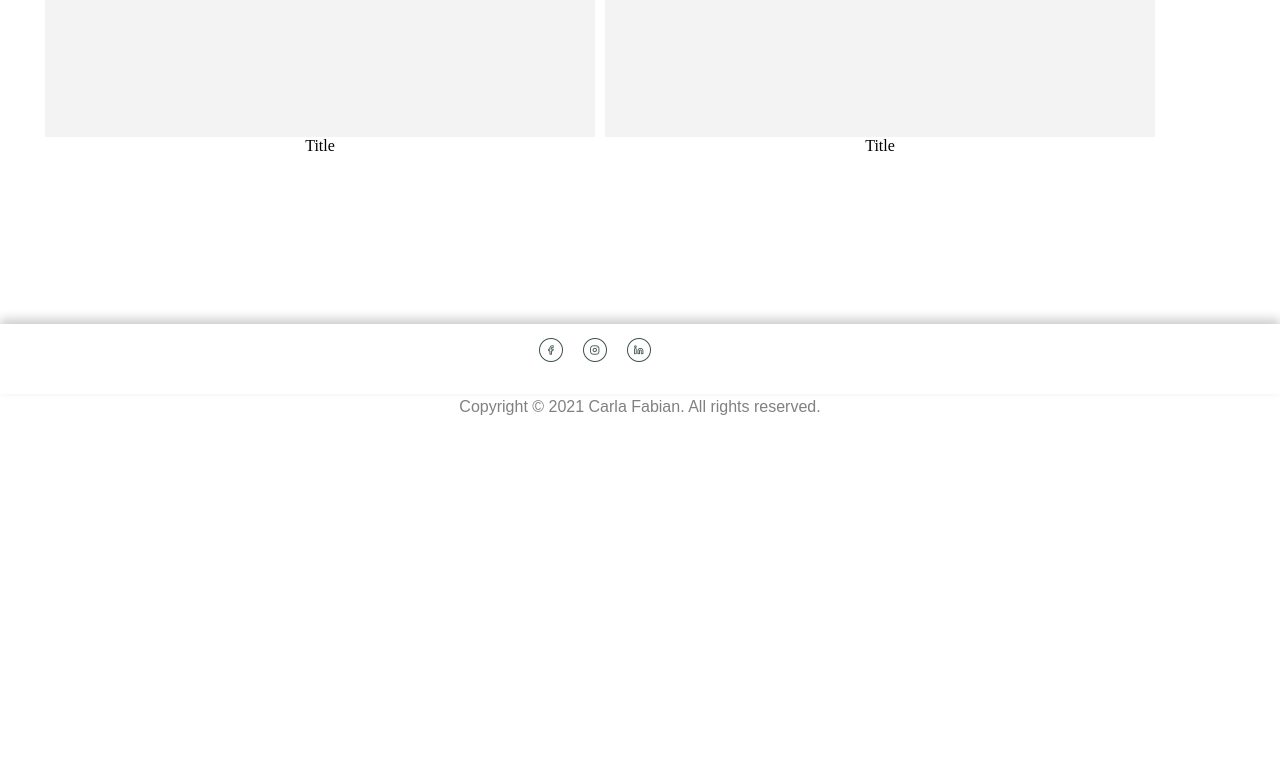
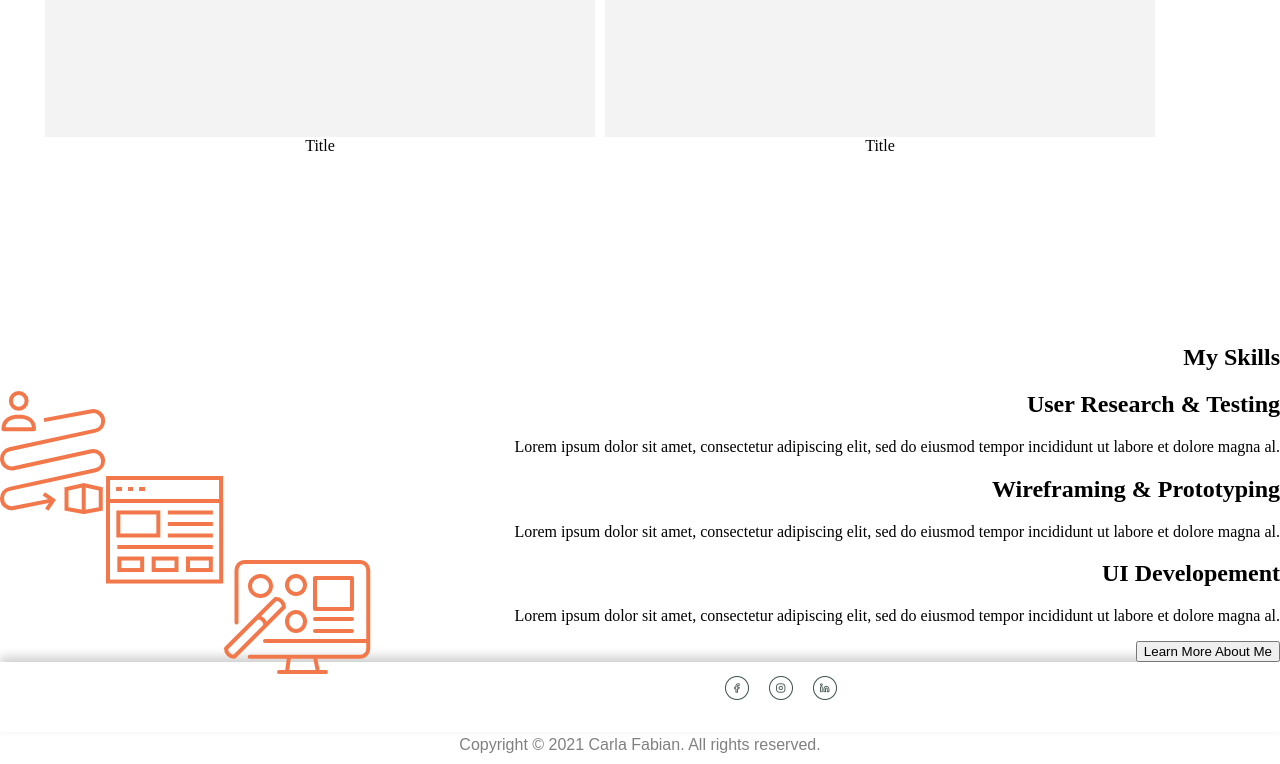
Before and after one commit to carlafab-pix/UX_UI_HW_18, a plain HTML site: page index.html in a window 1280 px wide. Shown: the part 1366-2130 px from the top of the page. Before the commit the page ends 1792 px from the top, so only its background shows below. Drawn offline with Linux system fonts and the light colour scheme; files that its build step writes are made by us from their sources; files whose address does not match are found by name.

Commit message:
HTML Code for skills section

```diff
--- a/index.html
+++ b/index.html
@@ -55,6 +55,30 @@
     </div>
   </section>
 
+  <section class="mySkills">
+
+    <h1>My Skills</h1>
+
+    <div class="flexContainer">
+      <img src="../UX_UI_HW_18/Images/UserResearch-Icon.png">
+      <h2>User Research & Testing</h2>
+      <p>Lorem ipsum dolor sit amet, consectetur adipiscing elit, sed do eiusmod tempor incididunt ut labore et dolore magna al.</p>
+    </div>
+
+    <div class="flexContainer">
+      <img src="../UX_UI_HW_18/Images/Wireframing-Icon.png">
+      <h2>Wireframing & Prototyping</h2>
+      <p>Lorem ipsum dolor sit amet, consectetur adipiscing elit, sed do eiusmod tempor incididunt ut labore et dolore magna al.</p>
+    </div>
+
+    <div class="flexContainer">
+      <img src="../UX_UI_HW_18/Images/UI-Icon.png">
+      <h2>UI Developement</h2>
+      <p>Lorem ipsum dolor sit amet, consectetur adipiscing elit, sed do eiusmod tempor incididunt ut labore et dolore magna al.</p>
+    </div>
+    <button>Learn More About Me</button>
+  </section>
+
   <footer>
     <ul>
       <li><a href="#"><img src="../UXUI-Bootcamp/Images/FB-Icon.png"></a></li>
```
Also changed, not shown: Images/Arrow-Right-White-Icon.png (added), Images/UI-Icon.png (added), Images/UserResearch-Icon.png (added), Images/Wireframing-Icon.png (added).
